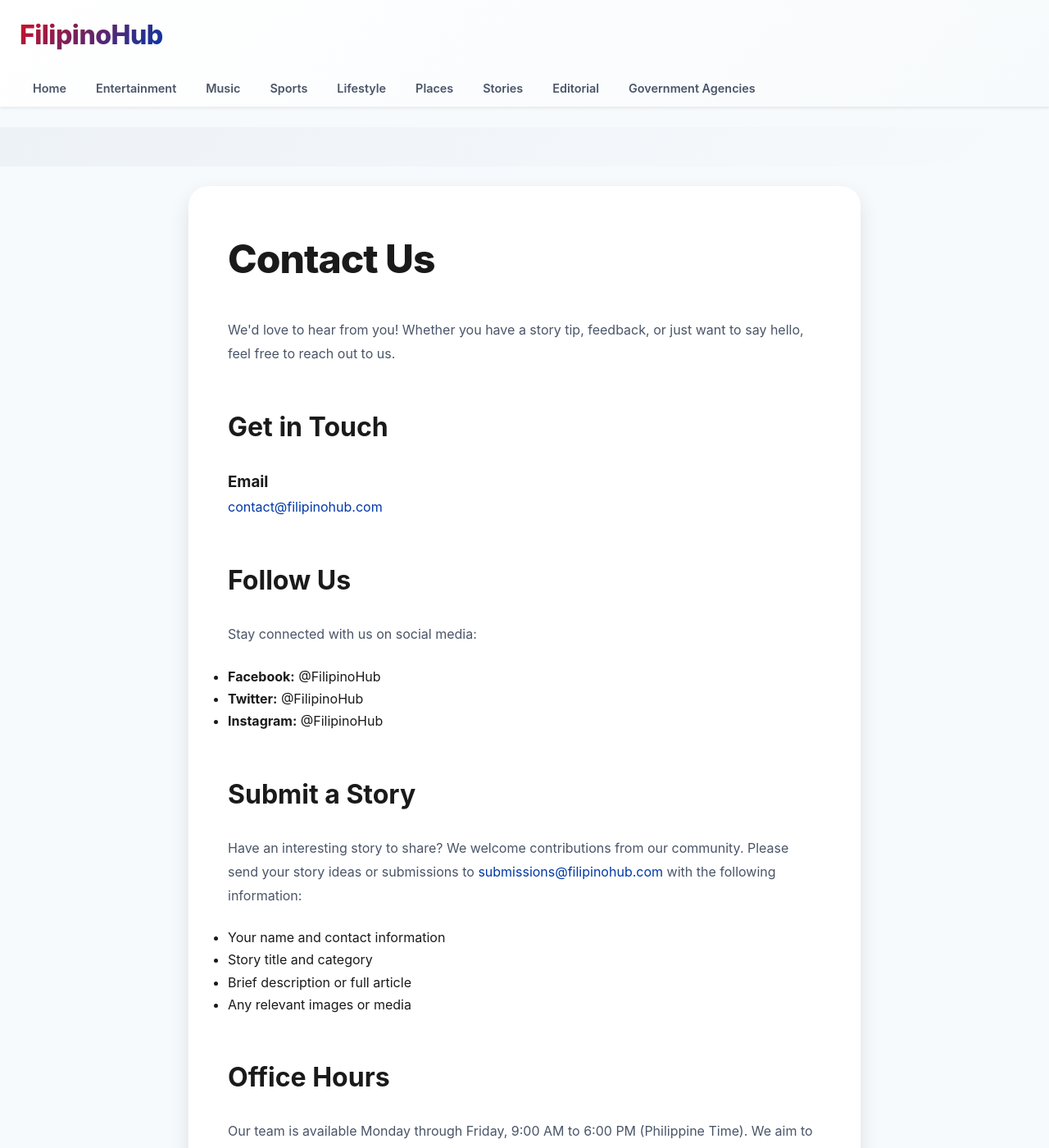
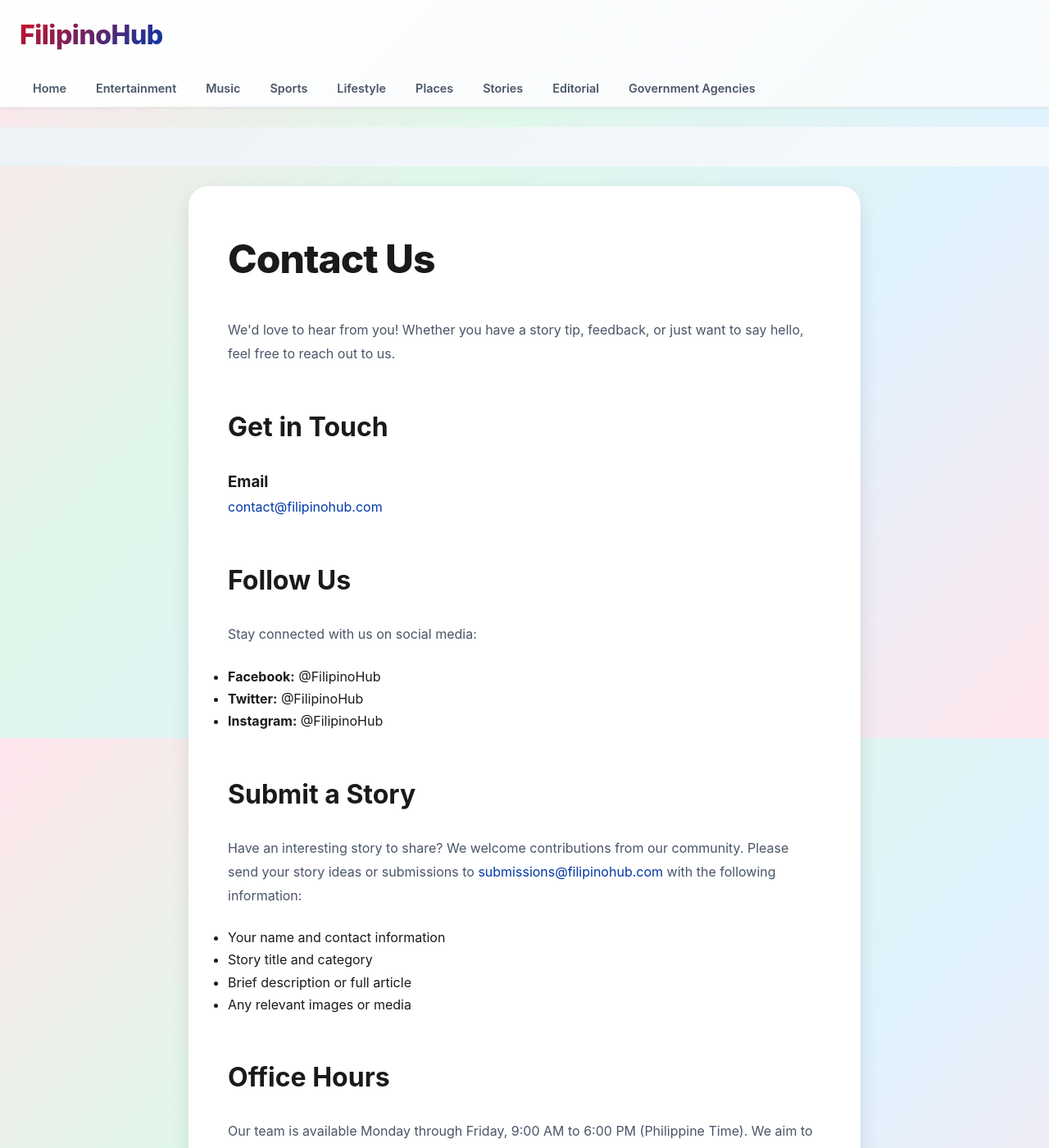
Before and after one commit to filipinohub/FilipinoHub, a Jekyll site: the page built from contact.html, in a window 1280 px wide and 1400 px high. Shown: the whole window at 82% size. Built offline with Jekyll 4.4.1, drawn with Linux system fonts in a browser that asks for light colours.

Commit message:
Add gradient background with pink, light green, and light blue colors

```diff
--- a/css/style.css
+++ b/css/style.css
@@ -55,7 +55,13 @@ body {
     font-family: 'Inter', -apple-system, BlinkMacSystemFont, 'Segoe UI', Roboto, 'Helvetica Neue', Arial, sans-serif;
     line-height: 1.7;
     color: var(--text-primary);
-    background-color: var(--bg-light);
+    background: linear-gradient(135deg,
+        #FFE5EC 0%,    /* Light pink */
+        #E0F7E9 33%,   /* Light green */
+        #E0F2FE 66%,   /* Light blue */
+        #FFE5EC 100%   /* Back to light pink */
+    );
+    background-attachment: fixed;
     font-size: 16px;
     -webkit-font-smoothing: antialiased;
     -moz-osx-font-smoothing: grayscale;
```
